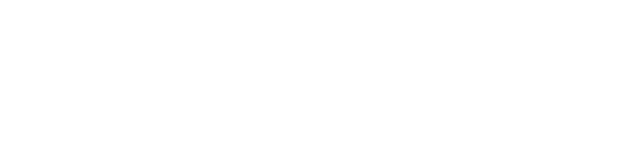
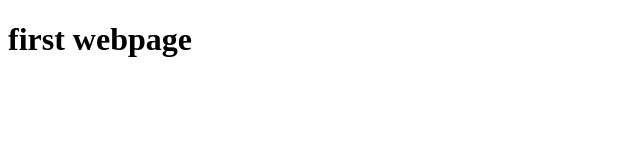
Before and after one commit to dmwaldron/second, a plain HTML site: page index.html in a window 1280 px wide. Shown: the whole page, without its empty margins (0-640 px from the left). Drawn offline with Linux system fonts and the light colour scheme.

Commit message:
h1 added

```diff
--- a/index.html
+++ b/index.html
@@ -7,6 +7,7 @@
     </title>
 </head>
 <body>
+    <h1>first webpage</h1>
 
 </body>
 </html>
```
